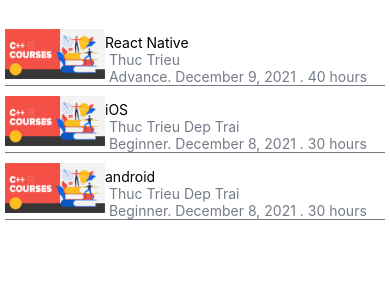
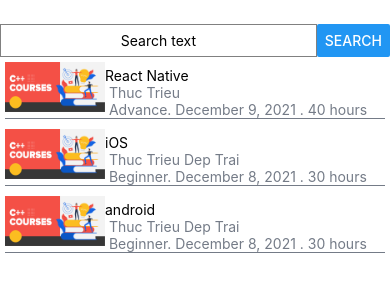
Before and after one commit to ngocthuc37/OnlineLearning, a React Native app: screen / in a window 390 px wide. Shown: the top 300 px of the page. Built offline with nearby package versions, Linux system fonts and the light colour scheme.

Commit message:
add search view

```diff
--- a/source/components/Courses/ListCourses/list-courses.js
+++ b/source/components/Courses/ListCourses/list-courses.js
@@ -1,5 +1,5 @@
 import React from 'react';
-import {View, FlatList } from 'react-native';
+import {View, FlatList, TextInput, Button} from 'react-native';
 import ListCoursesItems from '../ListCoursesItems/list-courses-items'
 
 
@@ -31,11 +31,19 @@
     }
     ]
 
-
+    const searchView = () => {
+        return <View style = {{flexDirection: 'row'}}>
+            <TextInput style={{flex: 1, borderWidth: 1, borderColor: 'grey', textAlign: 'center'}} placeholder="Search text" />
+            <Button onPress ={()=> {
+                console.log('Search')
+            }} title = 'Search' style ={{width: 60, height: 40}}/>
+        </View>
+    }
     return <View>
         <FlatList
             data = {courses}
             renderItem = {({item}) => <ListCoursesItems item={item} />}
+            ListHeaderComponent={()=> searchView()}
             />
     </View>
 
```
